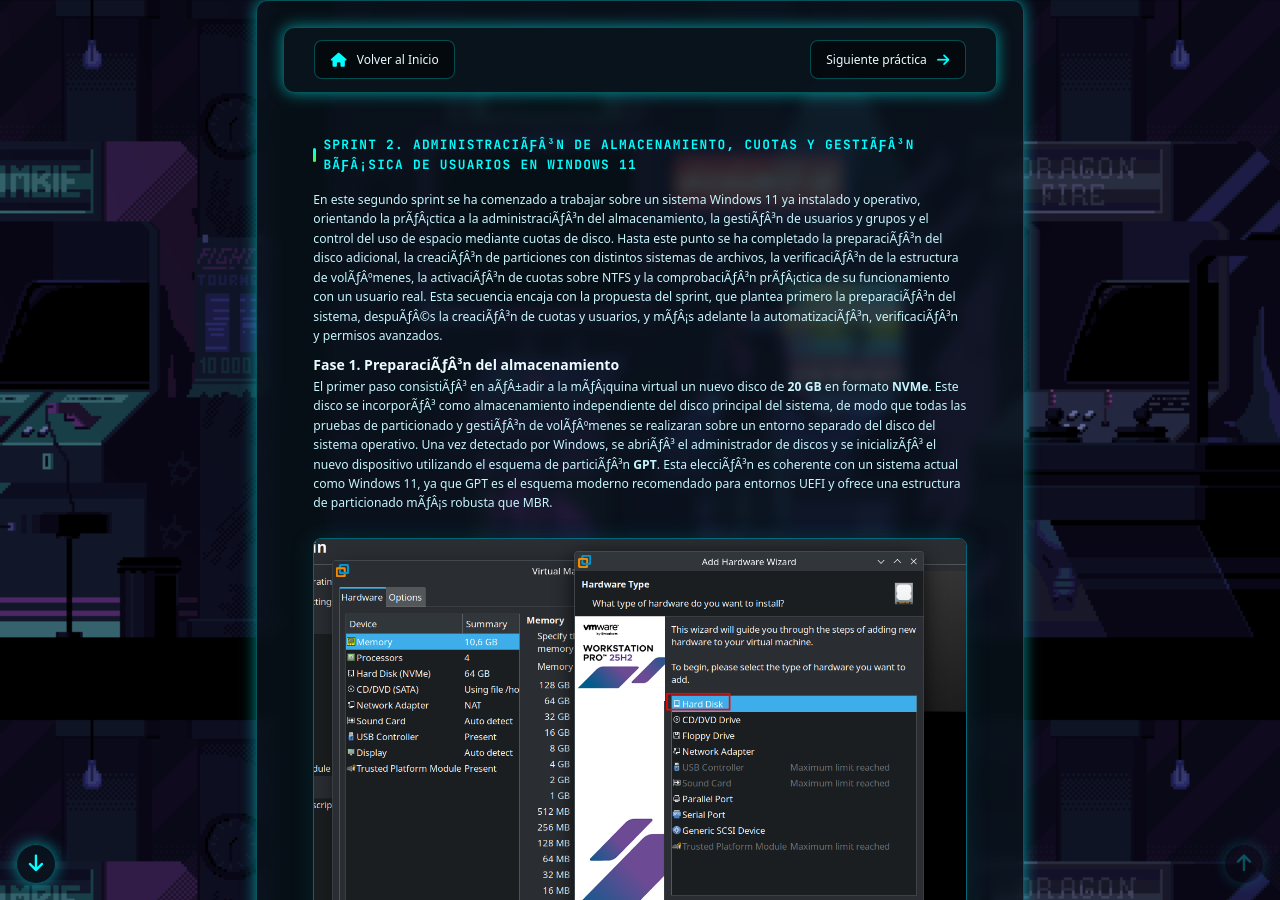
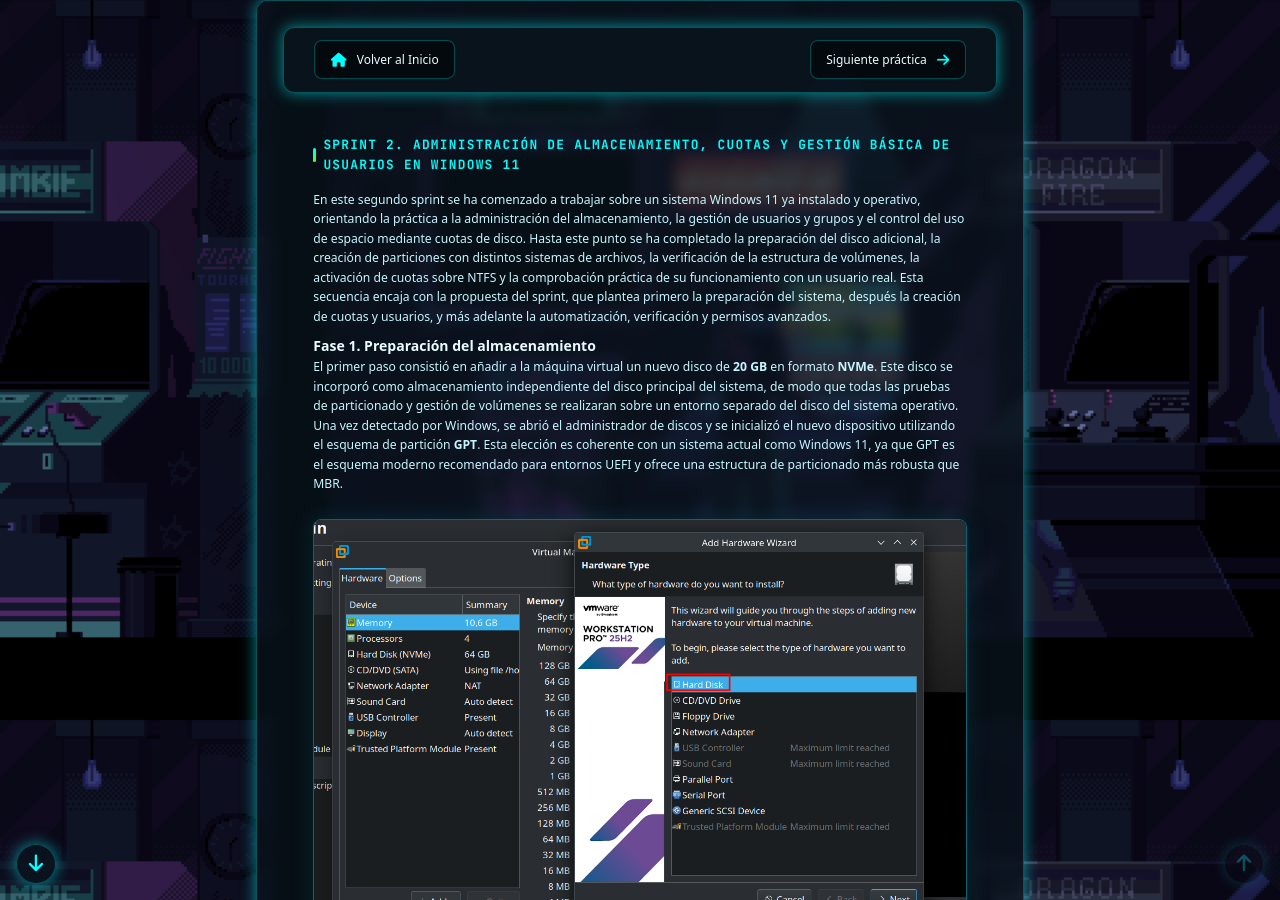
Before and after one commit to kernel1panic11/ISOPJ2, a Jekyll site: the page built from SP1/SP1.html, in a window 1280 px wide and 900 px high. Built offline with Jekyll 4.4.1, drawn with Linux system fonts in a browser that asks for light colours; some of the changed text lies outside the part shown.

Commit message:
Auto-sync: 1 archivo(s) - 2026-04-27 13:25:39

```diff
--- a/SP1/SP1.html
+++ b/SP1/SP1.html
@@ -11,158 +11,158 @@
 </div>
 
 <div class="content-section">
-    <h2 class="sub">Sprint 2. AdministraciÃƒÂ³n de almacenamiento, cuotas y gestiÃƒÂ³n bÃƒÂ¡sica de usuarios en Windows 11</h2>
+    <h2 class="sub">Sprint 2. Administración de almacenamiento, cuotas y gestión básica de usuarios en Windows 11</h2>
     <p>
         En este segundo sprint se ha comenzado a trabajar sobre un sistema Windows 11 ya instalado y operativo,
-        orientando la prÃƒÂ¡ctica a la administraciÃƒÂ³n del almacenamiento, la gestiÃƒÂ³n de usuarios y grupos y el control del
-        uso de espacio mediante cuotas de disco. Hasta este punto se ha completado la preparaciÃƒÂ³n del disco adicional,
-        la creaciÃƒÂ³n de particiones con distintos sistemas de archivos, la verificaciÃƒÂ³n de la estructura de volÃƒÂºmenes, la
-        activaciÃƒÂ³n de cuotas sobre NTFS y la comprobaciÃƒÂ³n prÃƒÂ¡ctica de su funcionamiento con un usuario real. Esta
-        secuencia encaja con la propuesta del sprint, que plantea primero la preparaciÃƒÂ³n del sistema, despuÃƒÂ©s la
-        creaciÃƒÂ³n de cuotas y usuarios, y mÃƒÂ¡s adelante la automatizaciÃƒÂ³n, verificaciÃƒÂ³n y permisos avanzados.
+        orientando la práctica a la administración del almacenamiento, la gestión de usuarios y grupos y el control del
+        uso de espacio mediante cuotas de disco. Hasta este punto se ha completado la preparación del disco adicional,
+        la creación de particiones con distintos sistemas de archivos, la verificación de la estructura de volúmenes, la
+        activación de cuotas sobre NTFS y la comprobación práctica de su funcionamiento con un usuario real. Esta
+        secuencia encaja con la propuesta del sprint, que plantea primero la preparación del sistema, después la
+        creación de cuotas y usuarios, y más adelante la automatización, verificación y permisos avanzados.
     </p>
 
-    <h3>Fase 1. PreparaciÃƒÂ³n del almacenamiento</h3>
+    <h3>Fase 1. Preparación del almacenamiento</h3>
     <p>
-        El primer paso consistiÃƒÂ³ en aÃƒÂ±adir a la mÃƒÂ¡quina virtual un nuevo disco de <strong>20 GB</strong> en formato
-        <strong>NVMe</strong>. Este disco se incorporÃƒÂ³ como almacenamiento independiente del disco principal del
-        sistema, de modo que todas las pruebas de particionado y gestiÃƒÂ³n de volÃƒÂºmenes se realizaran sobre un entorno
-        separado del disco del sistema operativo. Una vez detectado por Windows, se abriÃƒÂ³ el administrador de discos y
-        se inicializÃƒÂ³ el nuevo dispositivo utilizando el esquema de particiÃƒÂ³n <strong>GPT</strong>. Esta elecciÃƒÂ³n es
+        El primer paso consistió en añadir a la máquina virtual un nuevo disco de <strong>20 GB</strong> en formato
+        <strong>NVMe</strong>. Este disco se incorporó como almacenamiento independiente del disco principal del
+        sistema, de modo que todas las pruebas de particionado y gestión de volúmenes se realizaran sobre un entorno
+        separado del disco del sistema operativo. Una vez detectado por Windows, se abrió el administrador de discos y
+        se inicializó el nuevo dispositivo utilizando el esquema de partición <strong>GPT</strong>. Esta elección es
         coherente con un sistema actual como Windows 11, ya que GPT es el esquema moderno recomendado para entornos UEFI
-        y ofrece una estructura de particionado mÃƒÂ¡s robusta que MBR.
+        y ofrece una estructura de particionado más robusta que MBR.
     </p>
     <div class="capture-placeholder">
-        <img class="course-image" width="1197" height="778" alt="AdiciÃƒÂ³n del nuevo disco NVMe de 20 GB en VMware"
+        <img class="course-image" width="1197" height="778" alt="Adición del nuevo disco NVMe de 20 GB en VMware"
             src="{{ '/SP1/img/1.png' | relative_url }}" />
         <img class="course-image" width="653" height="387"
-            alt="Asistente de configuraciÃƒÂ³n del nuevo disco virtual en VMware"
+            alt="Asistente de configuración del nuevo disco virtual en VMware"
             src="{{ '/SP1/img/2.png' | relative_url }}" />
-        <img class="course-image" width="644" height="604" alt="SelecciÃƒÂ³n del tipo de almacenamiento del nuevo disco"
+        <img class="course-image" width="644" height="604" alt="Selección del tipo de almacenamiento del nuevo disco"
             src="{{ '/SP1/img/3.png' | relative_url }}" />
-        <img class="course-image" width="653" height="550" alt="ConfiguraciÃƒÂ³n del tamaÃƒÂ±o del disco adicional"
+        <img class="course-image" width="653" height="550" alt="Configuración del tamaño del disco adicional"
             src="{{ '/SP1/img/4.png' | relative_url }}" />
-        <img class="course-image" width="649" height="336" alt="Resumen de la configuraciÃƒÂ³n del nuevo disco virtual"
+        <img class="course-image" width="649" height="336" alt="Resumen de la configuración del nuevo disco virtual"
             src="{{ '/SP1/img/5.png' | relative_url }}" />
         <img class="course-image" width="935" height="786"
-            alt="VerificaciÃƒÂ³n del nuevo disco aÃƒÂ±adido a la mÃƒÂ¡quina virtual"
+            alt="Verificación del nuevo disco añadido a la máquina virtual"
             src="{{ '/SP1/img/6.png' | relative_url }}" />
-        <img class="course-image" width="756" height="595" alt="InicializaciÃƒÂ³n del disco en Windows eligiendo GPT"
+        <img class="course-image" width="756" height="595" alt="Inicialización del disco en Windows eligiendo GPT"
             src="{{ '/SP1/img/7.png' | relative_url }}" />
     </div>
 
     <p>
-        Sobre ese nuevo disco se creÃƒÂ³ una primera particiÃƒÂ³n principal de aproximadamente <strong>15 GB</strong> en
-        <strong>NTFS</strong>, denominada <strong>Dades</strong>, y una segunda particiÃƒÂ³n de aproximadamente <strong>5
-            GB</strong> en <strong>FAT32</strong>, denominada <strong>Portable</strong>. Esta distribuciÃƒÂ³n responde al
-        uso previsto de cada volumen. La particiÃƒÂ³n Dades, al estar en NTFS, se reserva para las tareas que requieren
-        soporte de cuotas y control avanzado del sistema de archivos. La particiÃƒÂ³n Portable, en cambio, se mantiene en
+        Sobre ese nuevo disco se creó una primera partición principal de aproximadamente <strong>15 GB</strong> en
+        <strong>NTFS</strong>, denominada <strong>Dades</strong>, y una segunda partición de aproximadamente <strong>5
+            GB</strong> en <strong>FAT32</strong>, denominada <strong>Portable</strong>. Esta distribución responde al
+        uso previsto de cada volumen. La partición Dades, al estar en NTFS, se reserva para las tareas que requieren
+        soporte de cuotas y control avanzado del sistema de archivos. La partición Portable, en cambio, se mantiene en
         FAT32 para disponer de un volumen alternativo con un sistema de archivos distinto, lo que permite comparar
-        caracterÃƒÂ­sticas y limitaciones entre ambos formatos, tal como tambiÃƒÂ©n se indica en el enunciado general del
+        características y limitaciones entre ambos formatos, tal como también se indica en el enunciado general del
         sprint.
     </p>
     <div class="capture-placeholder">
-        <img class="course-image" width="769" height="310" alt="CreaciÃƒÂ³n de un nuevo volumen simple"
+        <img class="course-image" width="769" height="310" alt="Creación de un nuevo volumen simple"
             src="https://ithub.com/user-attachments/assets/8cc5d29a-33f5-48c1-94a8-37418d3b9712" />
-        <img class="course-image" width="482" height="382" alt="DefiniciÃƒÂ³n del tamaÃƒÂ±o de la particiÃƒÂ³n Dades en NTFS"
+        <img class="course-image" width="482" height="382" alt="Definición del tamaño de la partición Dades en NTFS"
             src="{{ '/SP1/img/8.png' | relative_url }}" />
-        <img class="course-image" width="505" height="393" alt="AsignaciÃƒÂ³n de letra de unidad a la particiÃƒÂ³n Dades"
+        <img class="course-image" width="505" height="393" alt="Asignación de letra de unidad a la partición Dades"
             src="{{ '/SP1/img/9.png' | relative_url }}" />
-        <img class="course-image" width="499" height="389" alt="Formateo de la particiÃƒÂ³n Dades en NTFS"
+        <img class="course-image" width="499" height="389" alt="Formateo de la partición Dades en NTFS"
             src="{{ '/SP1/img/10.png' | relative_url }}" />
-        <img class="course-image" width="750" height="158" alt="Resultado de la particiÃƒÂ³n Dades creada"
+        <img class="course-image" width="750" height="158" alt="Resultado de la partición Dades creada"
             src="{{ '/SP1/img/11.png' | relative_url }}" />
-        <img class="course-image" width="508" height="425" alt="DefiniciÃƒÂ³n de la particiÃƒÂ³n Portable en FAT32"
+        <img class="course-image" width="508" height="425" alt="Definición de la partición Portable en FAT32"
             src="{{ '/SP1/img/12.png' | relative_url }}" />
-        <img class="course-image" width="499" height="392" alt="ConfiguraciÃƒÂ³n del volumen Portable"
+        <img class="course-image" width="499" height="392" alt="Configuración del volumen Portable"
             src="{{ '/SP1/img/13.png' | relative_url }}" />
-        <img class="course-image" width="759" height="166" alt="Resultado final de la particiÃƒÂ³n Portable creada"
+        <img class="course-image" width="759" height="166" alt="Resultado final de la partición Portable creada"
             src="{{ '/SP1/img/14.png' | relative_url }}" />
     </div>
 </div>
 
 <p>
-    Una vez creados los volÃƒÂºmenes, se verificÃƒÂ³ la configuraciÃƒÂ³n desde lÃƒÂ­nea de comandos utilizando
-    <code>diskpart</code>. Con <code>list disk</code> se confirmÃƒÂ³ la presencia de dos discos, uno principal de 64 GB
-    y el nuevo disco secundario de 20 GB. DespuÃƒÂ©s, con <code>list volume</code>, se comprobaron las particiones
-    visibles en el sistema, incluyendo los nuevos volÃƒÂºmenes Dades y Portable con sus respectivas letras y tamaÃƒÂ±os.
-    Esta validaciÃƒÂ³n permitiÃƒÂ³ confirmar que la estructura de almacenamiento habÃƒÂ­a quedado correctamente reconocida
-    por Windows antes de avanzar hacia la configuraciÃƒÂ³n de cuotas. La comprobaciÃƒÂ³n mediante <code>diskpart</code>
+    Una vez creados los volúmenes, se verificó la configuración desde línea de comandos utilizando
+    <code>diskpart</code>. Con <code>list disk</code> se confirmó la presencia de dos discos, uno principal de 64 GB
+    y el nuevo disco secundario de 20 GB. Después, con <code>list volume</code>, se comprobaron las particiones
+    visibles en el sistema, incluyendo los nuevos volúmenes Dades y Portable con sus respectivas letras y tamaños.
+    Esta validación permitió confirmar que la estructura de almacenamiento había quedado correctamente reconocida
+    por Windows antes de avanzar hacia la configuración de cuotas. La comprobación mediante <code>diskpart</code>
     aparece expresamente en la propuesta del sprint como parte del cierre de esta primera fase.
 </p>
 <div class="capture-placeholder">
-    <img class="course-image" width="523" height="134" alt="ComprobaciÃƒÂ³n de discos con diskpart"
+    <img class="course-image" width="523" height="134" alt="Comprobación de discos con diskpart"
         src="{{ '/SP1/img/15.png' | relative_url }}" />
-    <img class="course-image" width="718" height="192" alt="ComprobaciÃƒÂ³n de volÃƒÂºmenes con diskpart"
+    <img class="course-image" width="718" height="192" alt="Comprobación de volúmenes con diskpart"
         src="{{ '/SP1/img/16.png' | relative_url }}" />
 </div>
 
 <h3>Fase 2. Cuotas de disco, usuarios y grupos</h3>
 <p>
-    Una vez preparada la particiÃƒÂ³n <strong>Dades</strong>, se accediÃƒÂ³ a sus propiedades para revisar la pestaÃƒÂ±a de
-    cuotas. En un primer momento, la gestiÃƒÂ³n de cuotas se encontraba sin configurar. Posteriormente se habilitÃƒÂ³ la
-    administraciÃƒÂ³n de cuotas y se definiÃƒÂ³ un lÃƒÂ­mite de <strong>300 MB por usuario</strong>, junto con un nivel de
-    advertencia previo. Esta configuraciÃƒÂ³n convierte a la particiÃƒÂ³n NTFS en un volumen controlado, capaz de
-    restringir el espacio disponible por identidad. Desde el punto de vista tÃƒÂ©cnico, este comportamiento diferencia
+    Una vez preparada la partición <strong>Dades</strong>, se accedió a sus propiedades para revisar la pestaña de
+    cuotas. En un primer momento, la gestión de cuotas se encontraba sin configurar. Posteriormente se habilitó la
+    administración de cuotas y se definió un límite de <strong>300 MB por usuario</strong>, junto con un nivel de
+    advertencia previo. Esta configuración convierte a la partición NTFS en un volumen controlado, capaz de
+    restringir el espacio disponible por identidad. Desde el punto de vista técnico, este comportamiento diferencia
     claramente a NTFS de FAT32, ya que solo el primero permite aplicar este tipo de control de almacenamiento por
-    usuario. La propuesta del sprint establece precisamente la activaciÃƒÂ³n de cuotas sobre la particiÃƒÂ³n de datos y la
-    fijaciÃƒÂ³n de un lÃƒÂ­mite con advertencia como parte central de esta fase.
+    usuario. La propuesta del sprint establece precisamente la activación de cuotas sobre la partición de datos y la
+    fijación de un límite con advertencia como parte central de esta fase.
 </p>
 <div class="capture-placeholder">
     <img class="course-image" width="620" height="551" alt="Propiedades de la unidad Dades antes de configurar cuotas"
         src="{{ '/SP1/img/17.png' | relative_url }}" />
-    <img class="course-image" width="357" height="522" alt="PestaÃƒÂ±a de cuotas sin configurar"
+    <img class="course-image" width="357" height="522" alt="Pestaña de cuotas sin configurar"
         src="{{ '/SP1/img/18.png' | relative_url }}" />
     <img class="course-image" width="356" height="449"
-        alt="Ventana interna de configuraciÃƒÂ³n de cuotas antes de activarlas"
+        alt="Ventana interna de configuración de cuotas antes de activarlas"
         src="{{ '/SP1/img/19.png' | relative_url }}" />
     <img class="course-image" width="349" height="435" alt="Cuotas habilitadas y configuradas con advertencia"
         src="{{ '/SP1/img/20.png' | relative_url }}" />
 </div>
 
 <p>
-    A continuaciÃƒÂ³n se crearon dos usuarios locales, <strong>alumne1</strong> y <strong>alumne2</strong>, que serÃƒÂ¡n
+    A continuación se crearon dos usuarios locales, <strong>alumne1</strong> y <strong>alumne2</strong>, que serán
     utilizados en el resto del sprint para probar comportamientos diferenciados sobre almacenamiento y permisos.
-    DespuÃƒÂ©s se creÃƒÂ³ el grupo <strong>Limitats</strong> y se aÃƒÂ±adieron ambos usuarios a dicho grupo. Esta
-    organizaciÃƒÂ³n permite administrar el acceso de forma mÃƒÂ¡s ordenada, dejando preparada la base para futuras
+    Después se creó el grupo <strong>Limitats</strong> y se añadieron ambos usuarios a dicho grupo. Esta
+    organización permite administrar el acceso de forma más ordenada, dejando preparada la base para futuras
     configuraciones de permisos sobre carpetas y recursos compartidos. El enunciado general insiste precisamente en
-    la creaciÃƒÂ³n de cuentas locales y grupos como parte de la administraciÃƒÂ³n del sistema, y la propuesta del sprint
-    concreta estos nombres y esta agrupaciÃƒÂ³n.
+    la creación de cuentas locales y grupos como parte de la administración del sistema, y la propuesta del sprint
+    concreta estos nombres y esta agrupación.
 </p>
 <div class="capture-placeholder">
-    <img class="course-image" width="470" height="168" alt="CreaciÃƒÂ³n de los usuarios locales alumne1 y alumne2"
+    <img class="course-image" width="470" height="168" alt="Creación de los usuarios locales alumne1 y alumne2"
         src="{{ '/SP1/img/21.png' | relative_url }}" />
-    <img class="course-image" width="606" height="232" alt="CreaciÃƒÂ³n del grupo Limitats y adiciÃƒÂ³n de usuarios"
+    <img class="course-image" width="606" height="232" alt="Creación del grupo Limitats y adición de usuarios"
         src="{{ '/SP1/img/22.png' | relative_url }}" />
     <img class="course-image" width="630" height="218"
-        alt="ComprobaciÃƒÂ³n de que los usuarios se han aÃƒÂ±adido correctamente al grupo"
+        alt="Comprobación de que los usuarios se han añadido correctamente al grupo"
         src="{{ '/SP1/img/23.png' | relative_url }}" />
 </div>
 
 <p>
-    Para comprobar el funcionamiento real de las cuotas, se iniciÃƒÂ³ sesiÃƒÂ³n con el usuario <strong>alumne1</strong> y
-    se realizaron pruebas directas sobre la unidad <strong>Dades</strong>. Tras el primer inicio de sesiÃƒÂ³n, se
-    generaron archivos mediante lÃƒÂ­nea de comandos con el objetivo de consumir espacio en la particiÃƒÂ³n limitada. El
-    resultado observado fue que la primera creaciÃƒÂ³n se completaba correctamente, mientras que la segunda ya fallaba
+    Para comprobar el funcionamiento real de las cuotas, se inició sesión con el usuario <strong>alumne1</strong> y
+    se realizaron pruebas directas sobre la unidad <strong>Dades</strong>. Tras el primer inicio de sesión, se
+    generaron archivos mediante línea de comandos con el objetivo de consumir espacio en la partición limitada. El
+    resultado observado fue que la primera creación se completaba correctamente, mientras que la segunda ya fallaba
     al superarse el umbral configurado. Esto confirma que la cuota aplicada estaba actuando de forma efectiva y que
-    el sistema restringÃƒÂ­a la escritura una vez alcanzado el lÃƒÂ­mite definido para ese usuario. La propuesta del
-    sprint seÃƒÂ±ala precisamente esta prueba de copia de ficheros como la forma de verificar el comportamiento de las
-    cuotas al superar el lÃƒÂ­mite establecido.
+    el sistema restringía la escritura una vez alcanzado el límite definido para ese usuario. La propuesta del
+    sprint señala precisamente esta prueba de copia de ficheros como la forma de verificar el comportamiento de las
+    cuotas al superar el límite establecido.
 </p>
 <div class="capture-placeholder">
-    <img class="course-image" width="1626" height="794" alt="Primer inicio de sesiÃƒÂ³n con alumne1"
+    <img class="course-image" width="1626" height="794" alt="Primer inicio de sesión con alumne1"
         src="{{ '/SP1/img/24.png' | relative_url }}" />
     <img class="course-image" width="584" height="148"
-        alt="CreaciÃƒÂ³n de archivos en la unidad Dades y bloqueo al superar la cuota"
+        alt="Creación de archivos en la unidad Dades y bloqueo al superar la cuota"
         src="{{ '/SP1/img/25.png' | relative_url }}" />
 </div>
 
 <p>
     Con estas acciones queda documentada la parte realizada hasta ahora del Sprint 2. El entorno dispone ya de
-    almacenamiento adicional correctamente estructurado, con dos sistemas de archivos diferenciados, una particiÃƒÂ³n
-    NTFS preparada para administraciÃƒÂ³n avanzada, cuotas activas y usuarios reales sobre los que validar su
+    almacenamiento adicional correctamente estructurado, con dos sistemas de archivos diferenciados, una partición
+    NTFS preparada para administración avanzada, cuotas activas y usuarios reales sobre los que validar su
     funcionamiento. A partir de este punto, el sistema queda listo para continuar con las siguientes fases
-    previstas, como la automatizaciÃƒÂ³n de copias, la gestiÃƒÂ³n de procesos y la aplicaciÃƒÂ³n de permisos avanzados
+    previstas, como la automatización de copias, la gestión de procesos y la aplicación de permisos avanzados
     mediante ACL.
 </p>
 </div>
```
